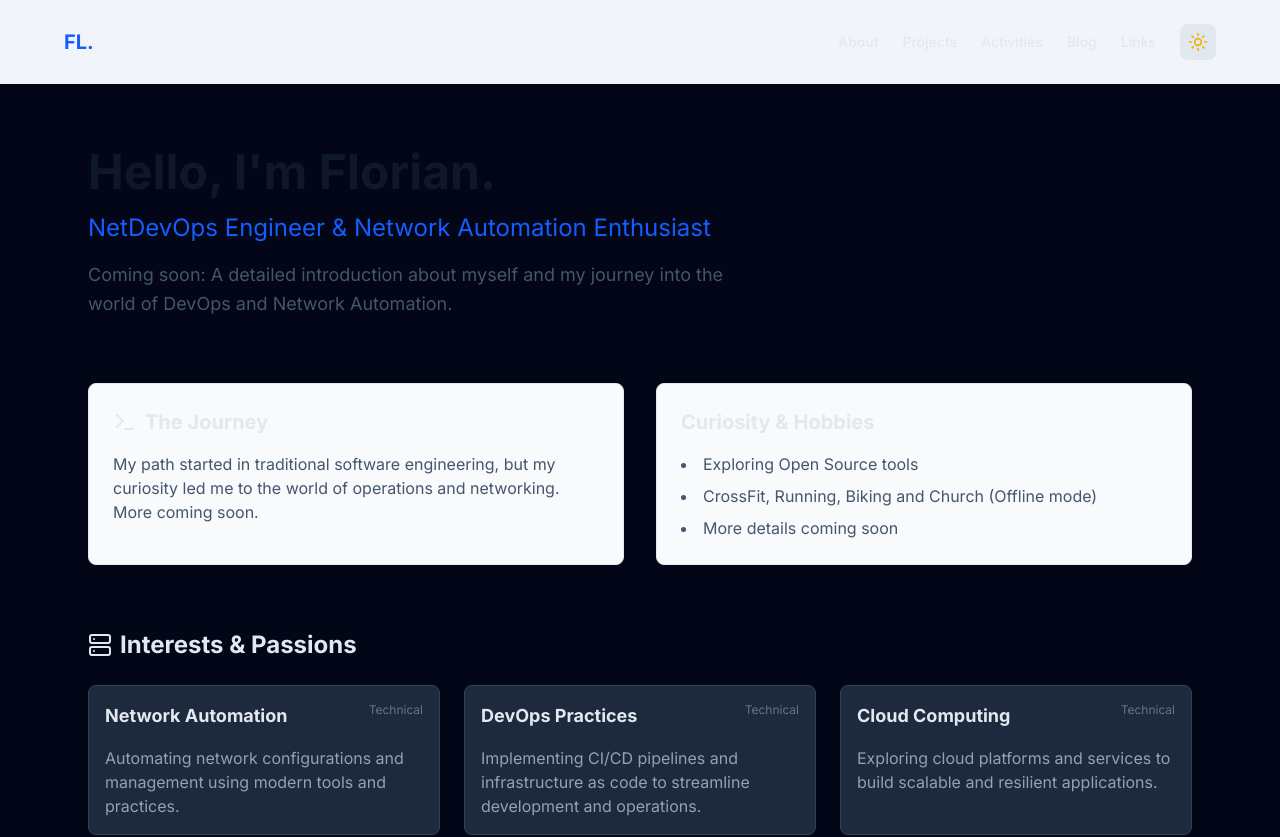
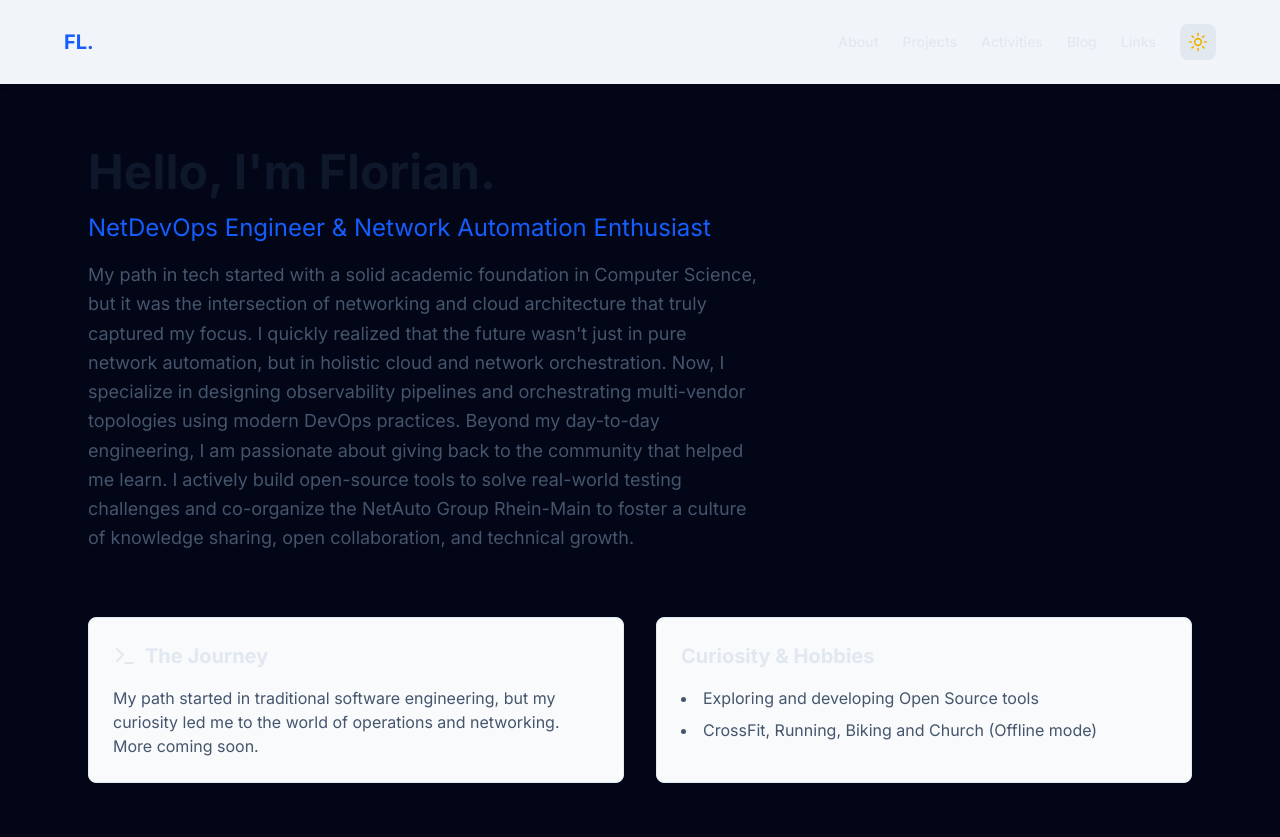
Before and after one commit to floehden/floehden.github.io, a Next.js app in the folder website/: page / in a window 1280 px wide. Shown: the top 837 px of the page. Built offline with nearby package versions, Linux system fonts and the light colour scheme.

Commit message:
Edited hero section

```diff
--- a/website/app/page.tsx
+++ b/website/app/page.tsx
@@ -29,10 +29,7 @@ export default function Home() {
         <h1 className="text-5xl font-bold text-slate-900 dark:text-white">Hello, I'm Florian.</h1>
         <h2 className="text-2xl text-blue-600 dark:text-blue-400">NetDevOps Engineer & Network Automation Enthusiast</h2>
         <p className="max-w-2xl text-slate-600 dark:text-slate-400 text-lg leading-relaxed">
-          Coming soon: A detailed introduction about myself and my journey into the world of DevOps and Network Automation.
-           {/* With a solid background in Software Engineering, I bridge the gap between code and infrastructure.
-          I am passionate about automating complex network flows and building robust CI/CD pipelines.- */}
-
+          My path in tech started with a solid academic foundation in Computer Science, but it was the intersection of networking and cloud architecture that truly captured my focus. I quickly realized that the future wasn't just in pure network automation, but in holistic cloud and network orchestration. Now, I specialize in designing observability pipelines and orchestrating multi-vendor topologies using modern DevOps practices. Beyond my day-to-day engineering, I am passionate about giving back to the community that helped me learn. I actively build open-source tools to solve real-world testing challenges and co-organize the NetAuto Group Rhein-Main to foster a culture of knowledge sharing, open collaboration, and technical growth.
         </p>
       </section>
 
@@ -48,9 +45,8 @@ export default function Home() {
         <div className="bg-slate-50 dark:bg-slate-50 dark:bg-slate-900 p-6 rounded-lg border border-slate-200 dark:border-slate-200 dark:border-slate-800">
           <h3 className="text-xl font-bold mb-4">Curiosity & Hobbies</h3>
           <ul className="list-disc list-inside text-slate-600 dark:text-slate-400 space-y-2">
-            <li>Exploring Open Source tools</li>
+            <li>Exploring and developing Open Source tools</li>
             <li>CrossFit, Running, Biking and Church (Offline mode)</li>
-            <li>More details coming soon</li>
           </ul>
         </div>
       </section>
```
